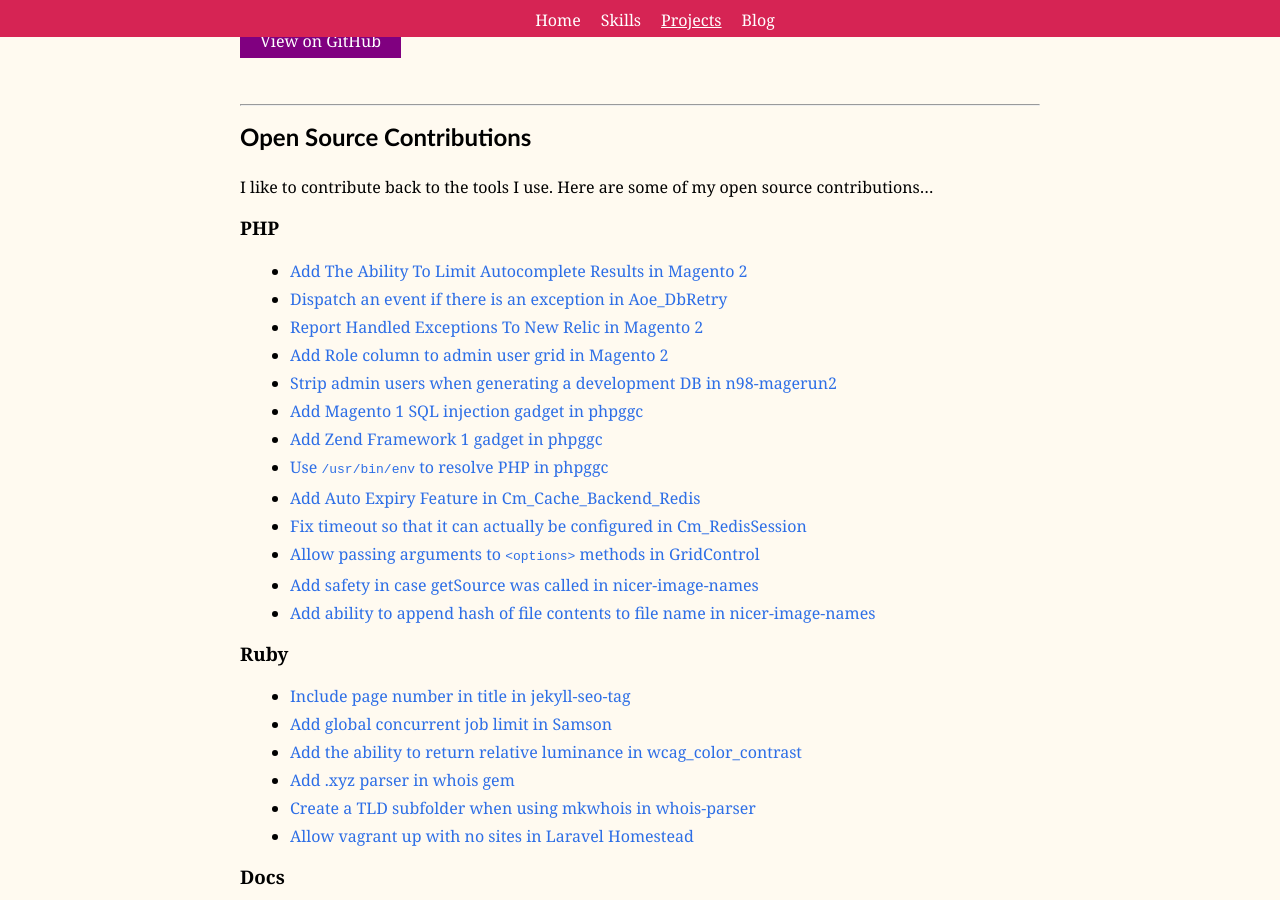
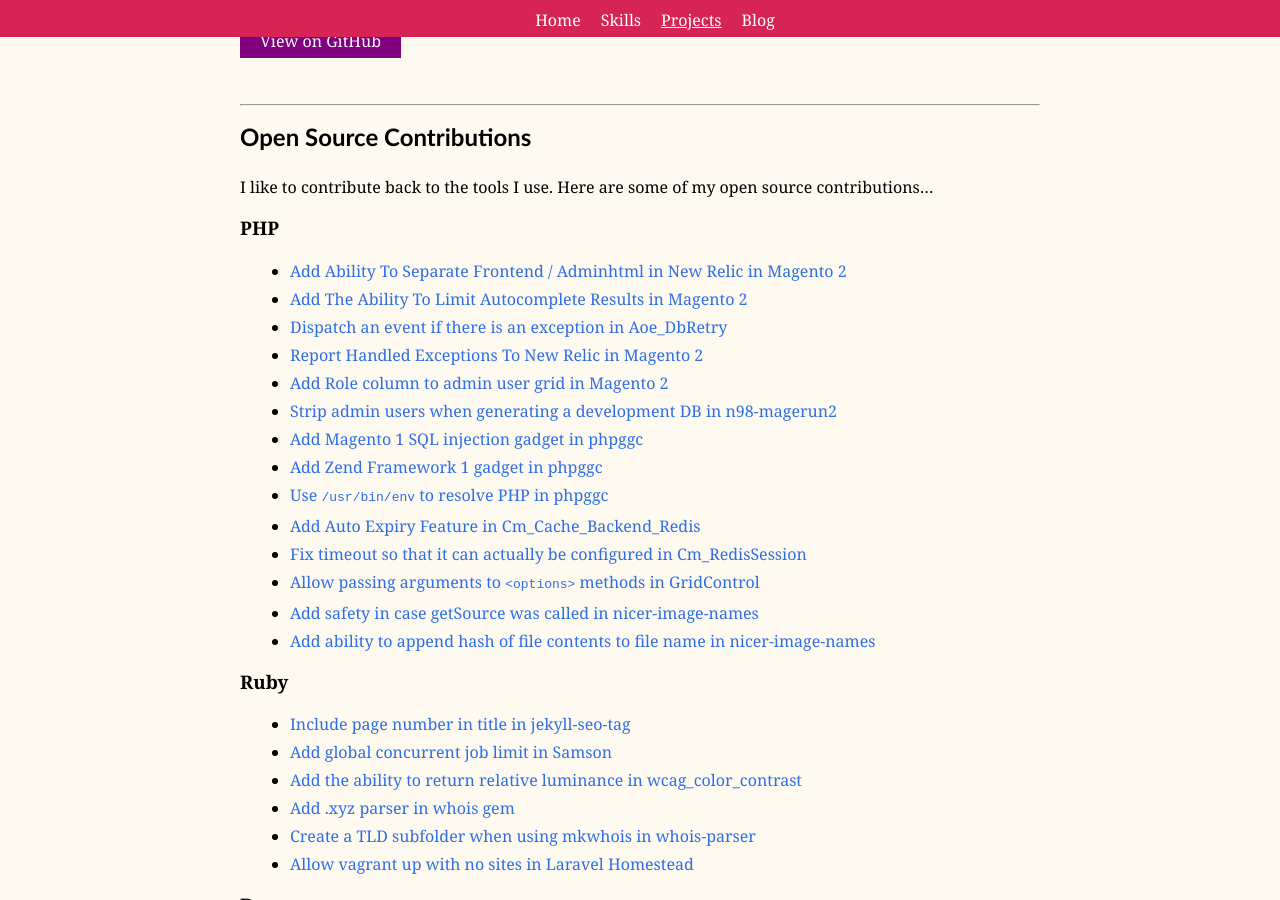
Before and after one commit to mpchadwick/mpchadwick.github.io, a Jekyll site: the page built from projects.md, in a window 1280 px wide and 900 px high, scrolled down 3075 px. Built offline with Jekyll 4.4.1, drawn with Linux system fonts in a browser that asks for light colours.

Commit message:
Add Magento 2 #12935

```diff
--- a/_data/open_source_contributions.yml
+++ b/_data/open_source_contributions.yml
@@ -2,6 +2,11 @@
   title: Include page number in title
   link: https://github.com/jekyll/jekyll-seo-tag/pull/250
   type: Ruby
+
+- project: Magento 2
+  title: Add Ability To Separate Frontend / Adminhtml in New Relic
+  link: https://github.com/magento/magento2/pull/12935
+  type: PHP
 
 - project: Magento 2
   title: Add The Ability To Limit Autocomplete Results
```
